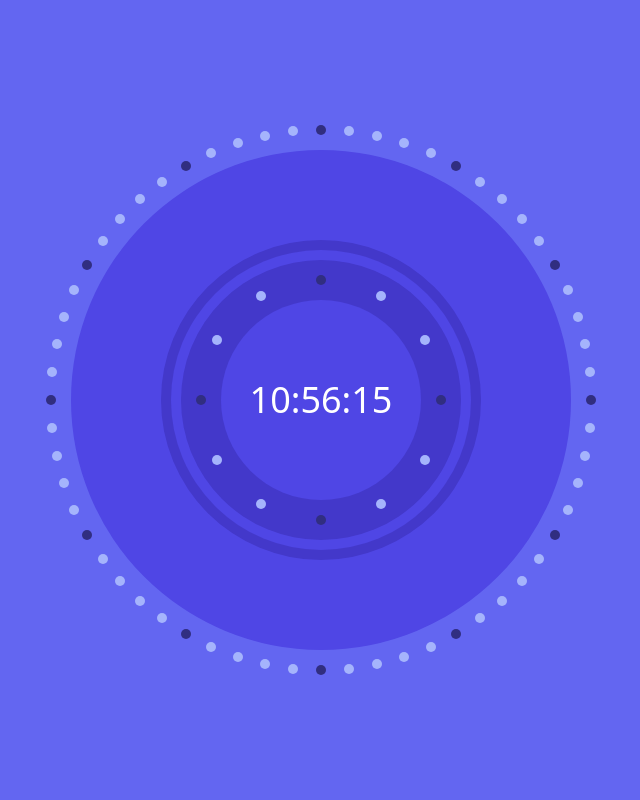
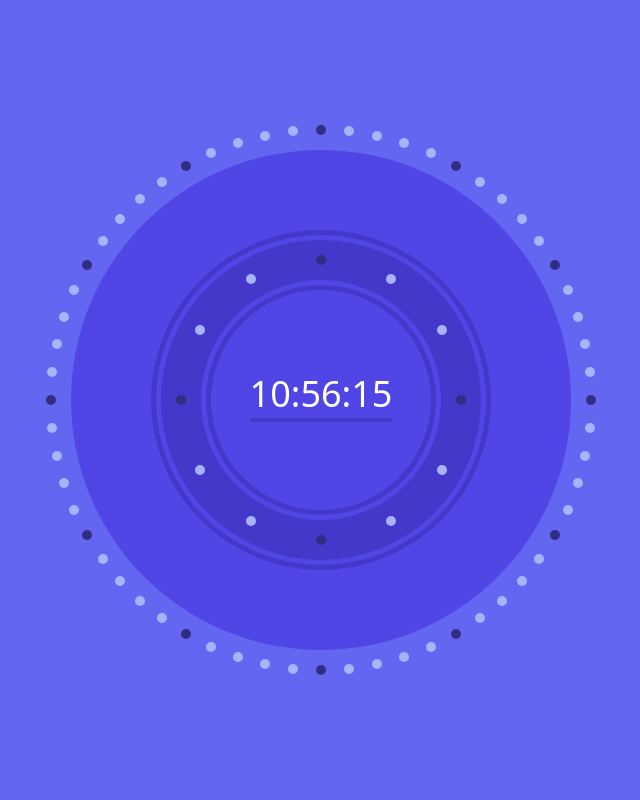
Before and after one commit to iaseth/ticktock, a React (Create React App) app: page / in a window 1280 px wide. Shown: the top 800 px of the page, without its empty margins (319-959 px from the left). Built offline with nearby package versions, Linux system fonts and the light colour scheme.

Commit message:
Added separator and an extra dial

```diff
--- a/src/TickTock/CenterText.js
+++ b/src/TickTock/CenterText.js
@@ -14,7 +14,7 @@ export default function CenterText ({
 	let seconds = padZero(date.getSeconds());
 
 	return (
-		<div className="CenterText absolute flex h-full w-full text-white">
+		<div className="CenterText absolute flex h-full w-full text-white text-center">
 			<div className="m-auto">
 				<div className="text-4xl">
 					<span>{hours}</span>
@@ -23,6 +23,9 @@ export default function CenterText ({
 					<span>:</span>
 					<span>{seconds}</span>
 				</div>
+				<div className="py-1">
+					<div className="w-full h-1 bg-indigo-700"></div>
+				</div>
 			</div>
 		</div>
 	);
--- a/src/TickTock/TickTock.js
+++ b/src/TickTock/TickTock.js
@@ -22,11 +22,13 @@ export default function TickTock () {
 				<div className="m-auto bg-red-300 w-0 h-0 scale-[0.50] md:scale-100">
 					<div className="w-[500px] h-[500px] m-auto bg-indigo-600 rounded-full flex relative -translate-y-1/2 -translate-x-1/2">
 						<Markings radius={270} />
+						<Dial radius={170} bg="bg-indigo-700" />
+						<Dial radius={165} bg="bg-indigo-600" />
 						<Dial radius={160} bg="bg-indigo-700" />
-						<Dial radius={150} bg="bg-indigo-600" />
-						<Dial radius={140} bg="bg-indigo-700" />
-						<Markings radius={120} n={12} group_length={3} />
-						<Dial radius={100} bg="bg-indigo-600" />
+						<Markings radius={140} n={12} group_length={3} />
+						<Dial radius={120} bg="bg-indigo-600" />
+						<Dial radius={115} bg="bg-indigo-700" />
+						<Dial radius={110} bg="bg-indigo-600" />
 						<CenterText date={date} />
 					</div>
 				</div>
```
